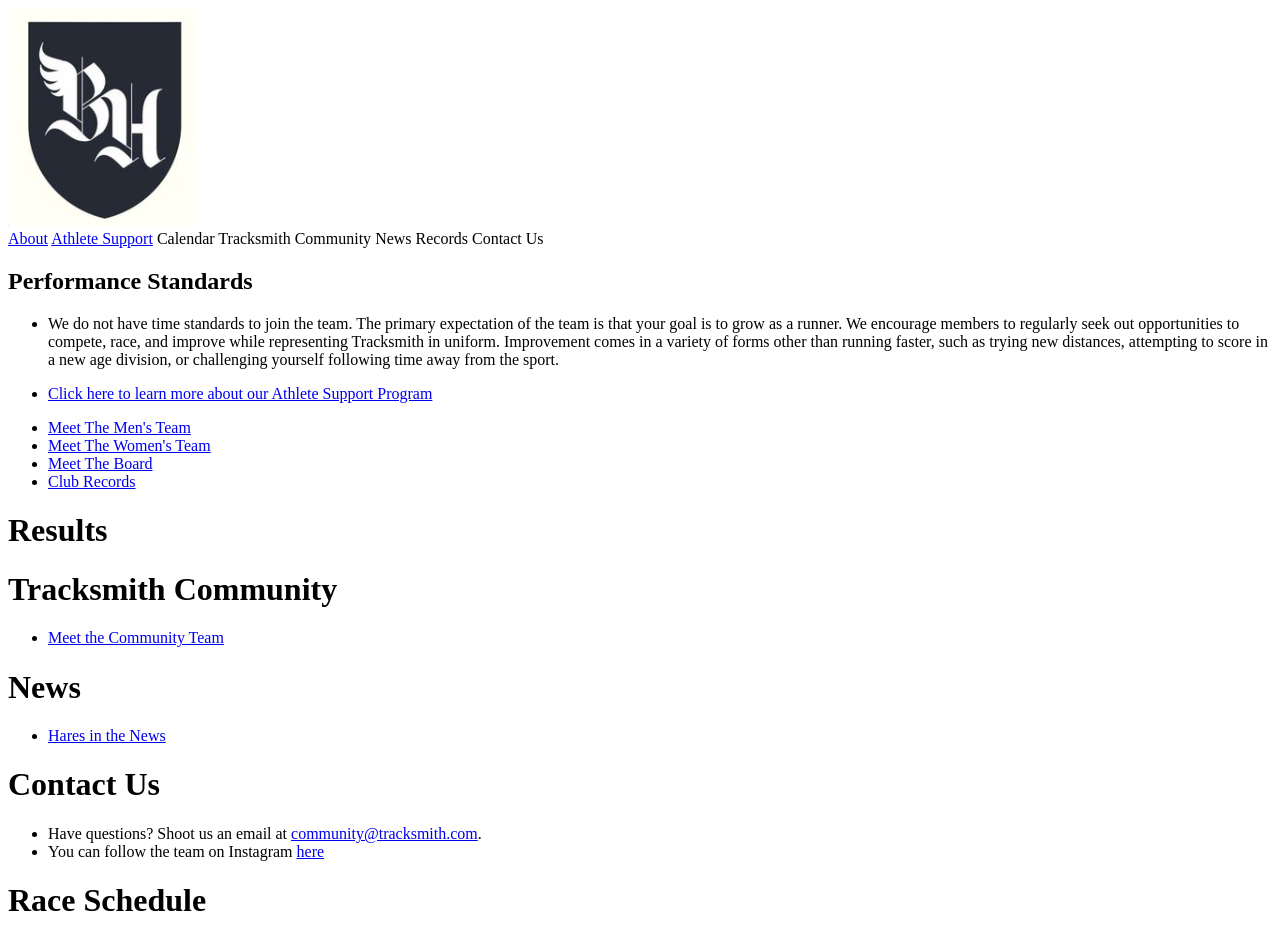
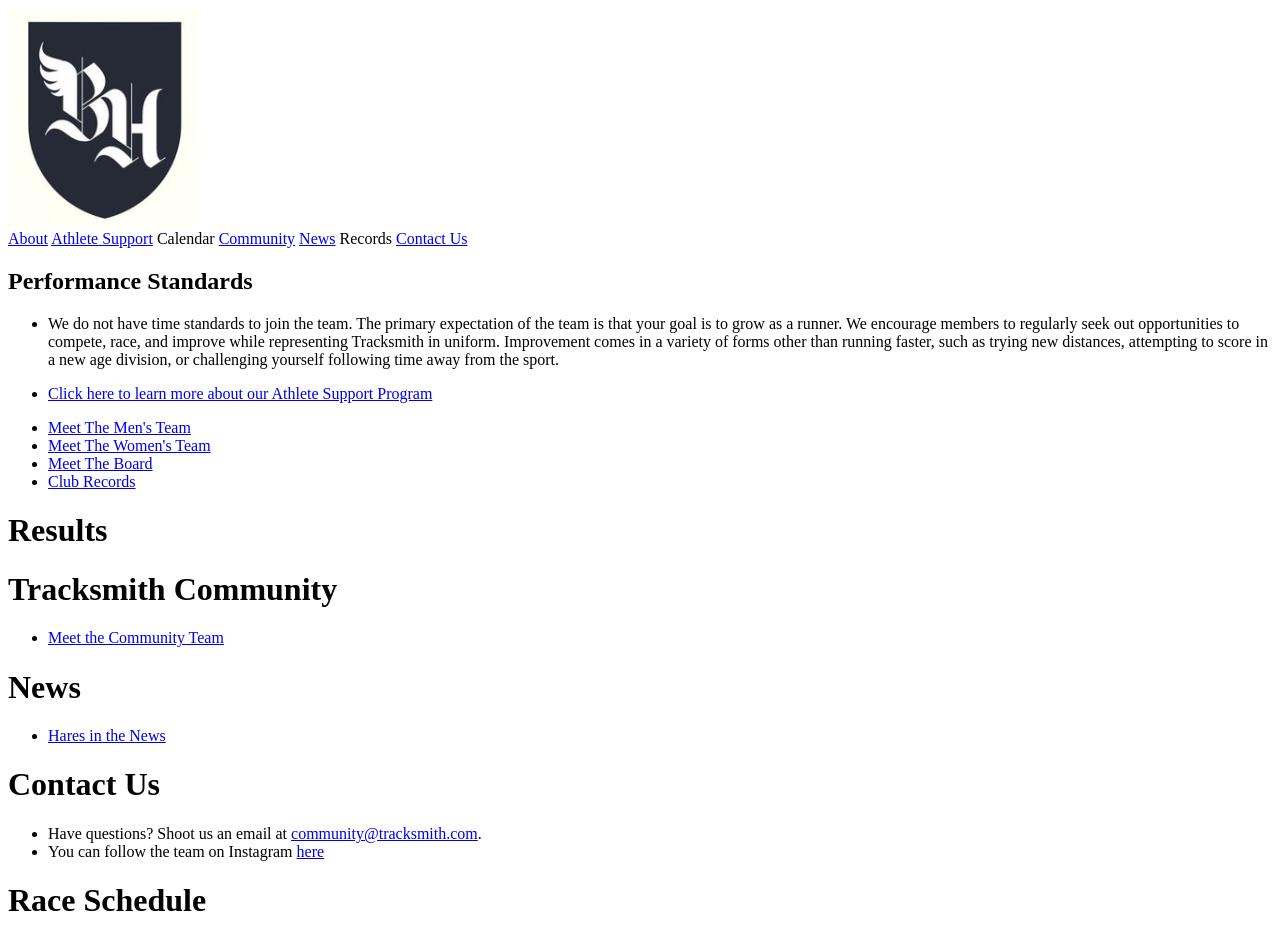
Before and after one commit to AlexPredhome/Tracksmith-Boston-Hares, a plain HTML site: page index.html in a window 1280 px wide. Drawn offline with Linux system fonts and the light colour scheme.

Commit message:
Add links to commnuity, news, and contact us.

```diff
--- a/index.html
+++ b/index.html
@@ -11,10 +11,10 @@
 	<a href="../Tracksmith-Boston-Hares/about.html">About</a>
 	<a href="../Tracksmith-Boston-Hares/teams/support.html">Athlete Support</a>
 	<a>Calendar</a>
-	<a>Tracksmith Community</a>
-	<a>News</a>
+	<a href="../Tracksmith-Boston-Hares/community/community.html">Community</a>
+	<a href="../Tracksmith-Boston-Hares/news/news.html">News</a>
 	<a>Records</a>
-	<a>Contact Us</a>
+	<a href="mailto:community@tracksmith.com">Contact Us</a>
 </nav>
 
 
```
